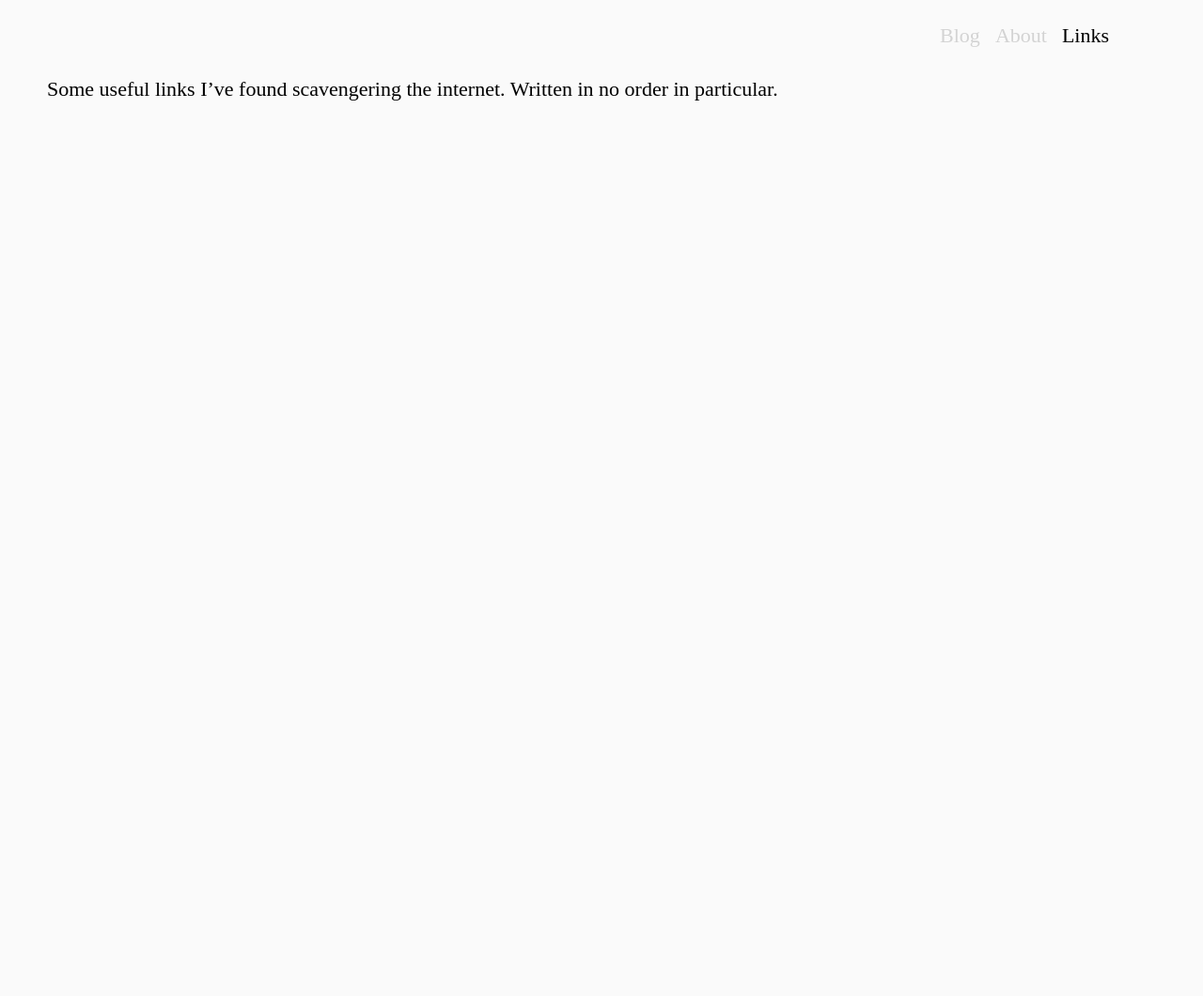
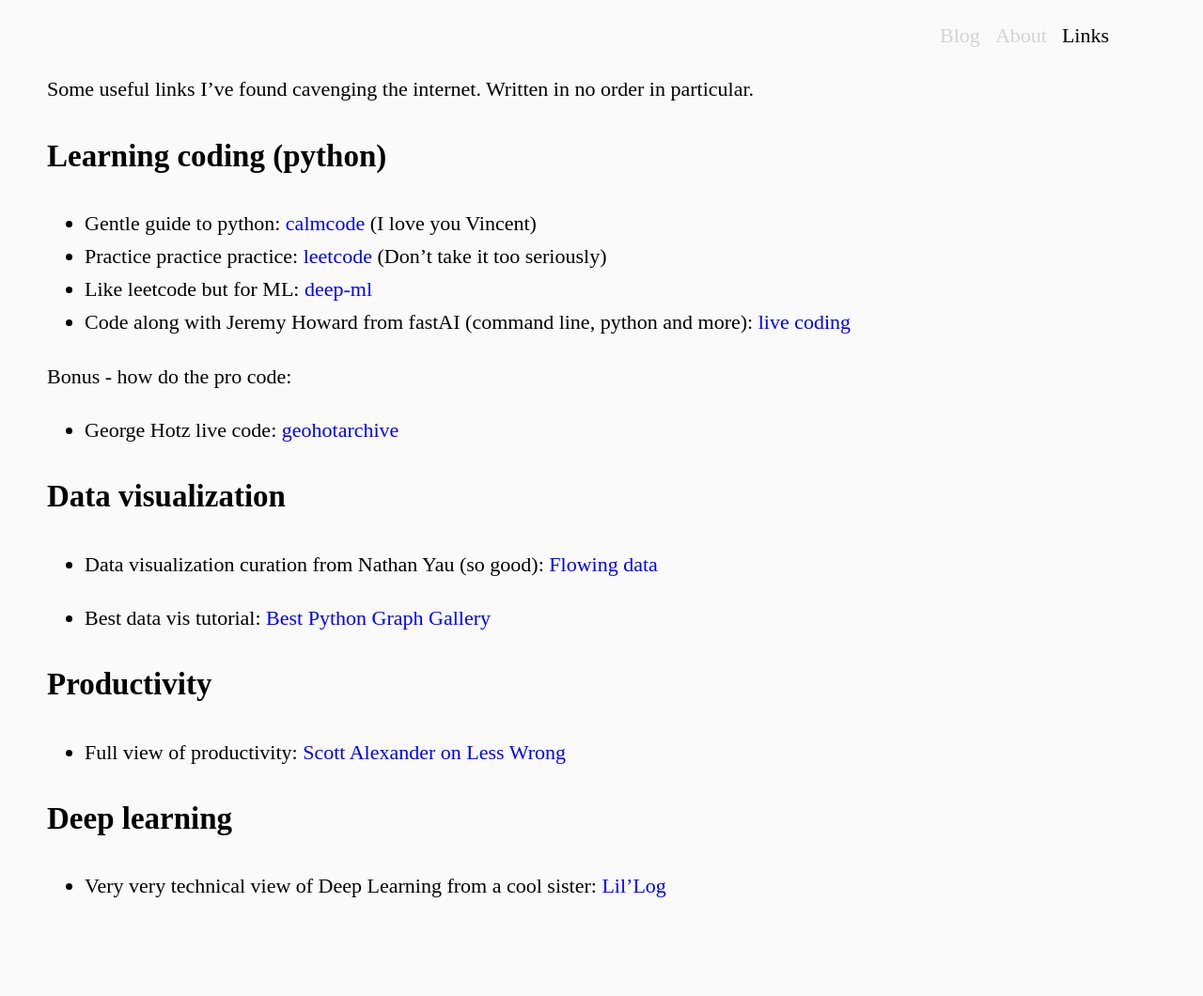
Before and after one commit to amezaikupan/blog, a Jekyll site: the page built from links.md, in a window 1280 px wide. Shown: the whole page at 94% size. Built offline with Jekyll 4.4.1, drawn with Linux system fonts in a browser that asks for light colours; before the commit the page ends 900 px from its top, so only the background shows below that.

Commit message:
Update links

```diff
--- a/links.md
+++ b/links.md
@@ -3,4 +3,27 @@ layout: default
 title: Links
 ---
 
-Some useful links I've found scavengering the internet. Written in no order in particular.
+Some useful links I've found cavenging the internet. Written in no order in particular.
+
+## Learning coding (python)
+- Gentle guide to python: [calmcode](calmcode.com) (I love you Vincent)
+- Practice practice practice: [leetcode](leetcode.com) (Don't take it too seriously)
+- Like leetcode but for ML: [deep-ml](https://www.deep-ml.com/)
+- Code along with Jeremy Howard from fastAI (command line, python and more): [live coding](https://youtube.com/playlist?list=PLfYUBJiXbdtSLBPJ1GMx-sQWf6iNhb8mM&si=XsN63liL4bxw9jct)
+
+Bonus - how do the pro code:
+- George Hotz live code: [geohotarchive](https://www.youtube.com/@geohotarchive)
+
+
+## Data visualization
+- Data visualization curation from Nathan Yau (so good): [Flowing data](https://flowingdata.com/)
+
+- Best data vis tutorial: [Best Python Graph Gallery](https://python-graph-gallery.com/best-python-chart-examples/)
+
+## Productivity
+- Full view of productivity: [Scott Alexander on Less Wrong](https://www.lesswrong.com/posts/baTWMegR42PAsH9qJ/generalizing-from-one-example)
+
+
+## Deep learning
+
+- Very very technical view of Deep Learning from a cool sister: [Lil'Log](https://lilianweng.github.io/)
```
